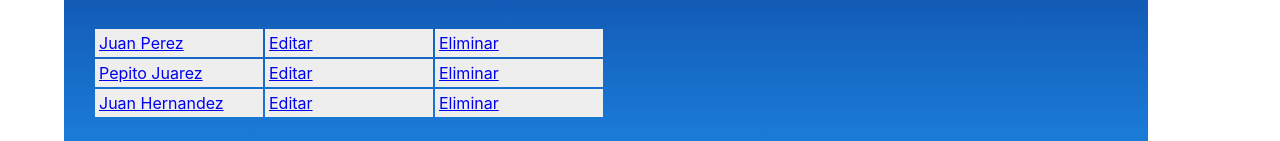
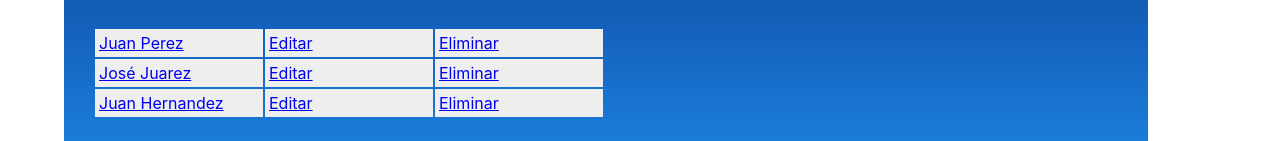
Before and after one commit to Hanie24/app-customer, a React (Create React App) app: page /customers in a window 1280 px wide. Shown: the part 148-289 px from the top of the page. Built offline with nearby package versions, Linux system fonts and the light colour scheme.

Commit message:
value require

```diff
--- a/src/Containers/CustomersContainer.js
+++ b/src/Containers/CustomersContainer.js
@@ -6,22 +6,6 @@ import AppFrame from '../Components/AppFrame';
 import CustomersList from '../Components/CustomersList';
 import CustomerActions from '../Components/CustomerActions';
 import { fetchCustomers } from './../Actions/fetchCustomers';
-
-const customers = [
-    {
-        "dni": "27000000",
-        "name": "Juan Perez",
-        "age": 37
-    },{
-        "dni": "30000000",
-        "name": "Pepito Juarez",
-        "age": 38
-    },{
-        "dni": "35000000",
-        "name": "Juan Hernandez",
-        "age": 31
-    }
-];
 
 class CustomersContainer extends Component {
 
@@ -50,7 +34,7 @@ class CustomersContainer extends Component {
             <div>
                 <AppFrame
                     header={'Listado de clientes'}
-                    body={this.renderBody(customers)}
+                    body={this.renderBody(this.props.customers)}
                 />
             </div>
         );
@@ -59,12 +43,25 @@ class CustomersContainer extends Component {
 
 CustomersContainer.propTypes = {
     fetchCustomers: PropTypes.func.isRequired,
+    customers: PropTypes.array.isRequired,
 };
 
-const mapDispatchToProps = dispatch => (
-    {
-        fetchCustomers: () => dispatch(fetchCustomers())
-    }
-)
+CustomersContainer.defaultProps = {
+    customers: [
+        {
+            "dni": "27000000",
+            "name": "Juan Perez",
+            "age": 37
+        },{
+            "dni": "30000000",
+            "name": "José Juarez",
+            "age": 38
+        },{
+            "dni": "35000000",
+            "name": "Juan Hernandez",
+            "age": 31
+        }
+    ]
+};
 
-export default withRouter(connect(null, mapDispatchToProps)(CustomersContainer));
+export default withRouter(connect(null, {fetchCustomers})(CustomersContainer));
--- /dev/null
+++ b/src/Reducers/Customers.js
@@ -0,0 +1,6 @@
+import { handleActions } from 'redux-actions';
+import { FETCH_CUSTOMERS } from '../Constant';
+
+export const Customers = handleActions({
+    [FETCH_CUSTOMERS]: state => state,
+}, {});
--- /dev/null
+++ b/src/Reducers/index.js
@@ -0,0 +1,6 @@
+import { combineReducers } from 'redux';
+import { Customers } from './Customers';
+
+export default combineReducers({
+    Customers
+});
--- a/src/Store/index.js
+++ b/src/Store/index.js
@@ -1,8 +1,7 @@
 import { createStore, compose } from 'redux';
+import reducer from './../Reducers';
 
 //activa redux developer tools
 const composeEnhancers = window.__REDUX_DEVTOOLS_EXTENSION_COMPOSE__ || compose;
 
-const reducer = state => state;
-
 export const store = createStore(reducer, {}, composeEnhancers());
```
